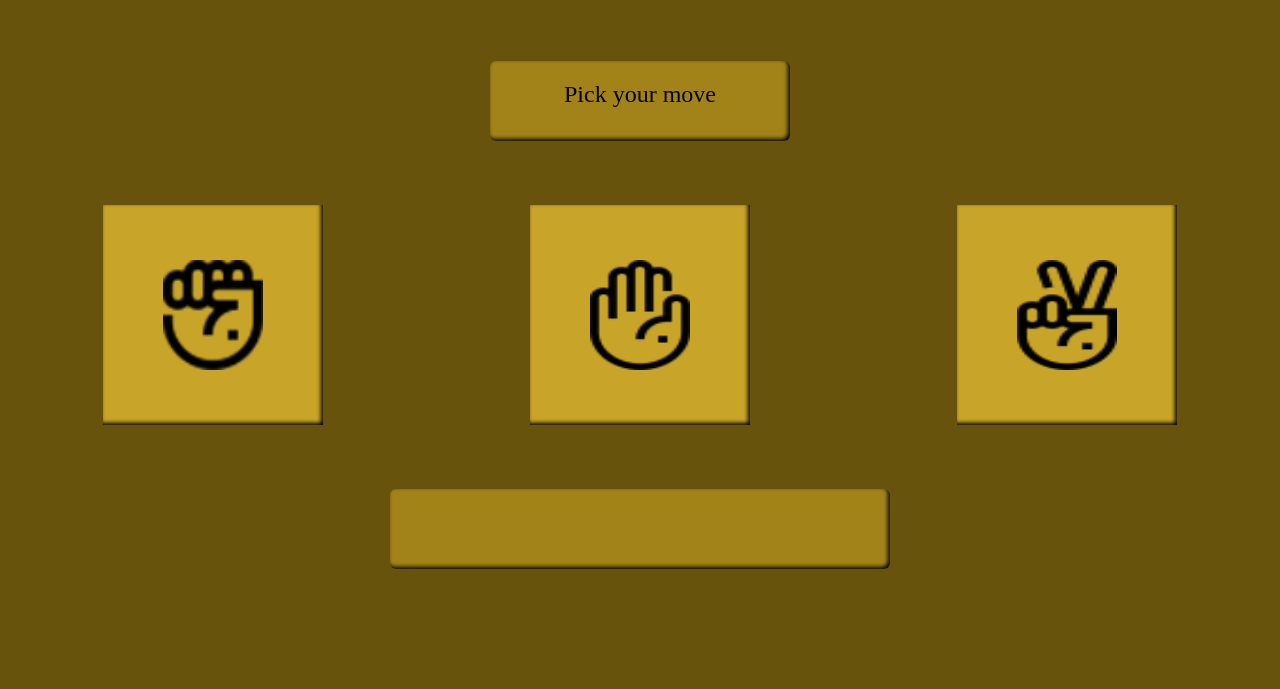
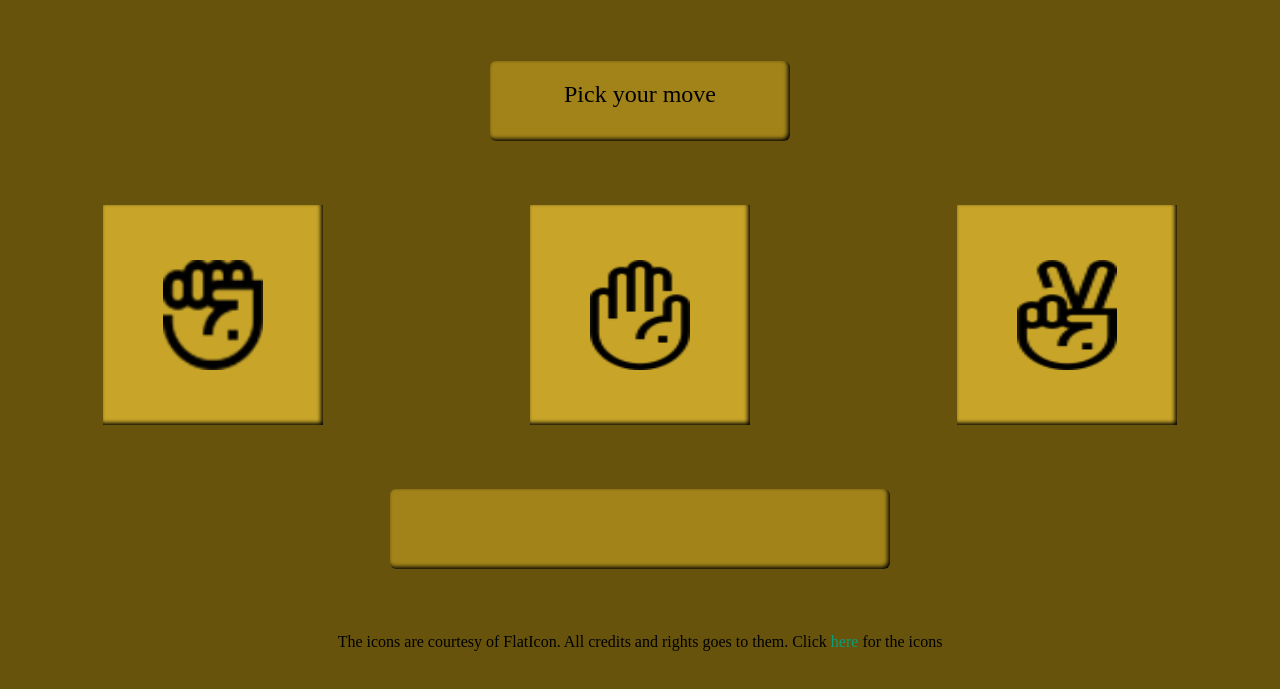
Before and after one commit to MonkeyCofi/rock-paper-scissors, a plain HTML site: page index.html in a window 1280 px wide. Shown: the part 83-772 px from the top of the page. Drawn offline with Linux system fonts and the light colour scheme.

Commit message:
Added footer

```diff
--- a/index.html
+++ b/index.html
@@ -50,6 +50,14 @@
         </div>
     </div>
 
+    <div class="footer">
+        The icons are courtesy of FlatIcon. All credits and rights goes to them. Click
+         <a href="https://www.flaticon.com/free-icon/rock-paper-scissors_6727632?term=rock+paper+scissors&page=1&position=7&origin=search&related_id=6727632">
+            here
+        </a>
+        for the icons
+    </div>
+
     <script src="script.js"></script>
 </body>
 </html>
--- a/script.js
+++ b/script.js
@@ -119,13 +119,13 @@ rps.forEach(button => button.addEventListener('click', ()=>{
         }
         // append the results to the modal
         results.appendChild(winner);
-        console.log(round);
         // increment the round
         round+=1;
     } else {
         // add to the round
         round++;
         // edge case for the last round
+        // use winners[FINAL_ROUND - 2] to get the last round's result
         if (winners[FINAL_ROUND - 2] === win){
             winner.innerHTML = currentRound + `Player won`;
         } else if (winners[FINAL_ROUND - 2] === loss){
--- a/style.css
+++ b/style.css
@@ -125,6 +125,22 @@ body {
     flex-direction: column;
 }
 
+/* footer section */
+.footer {
+    margin: auto;
+    font-weight: bolder;
+    font-size: 16px;
+}
+.footer > a {
+    text-decoration: none;
+    color: #0d9c78;
+    transition: all 0.5s;
+}
+
+.footer > a:hover {
+    color: #9c1414;
+}
+
 /* utility classes */
 .hidden {
     display: none !important;
```
